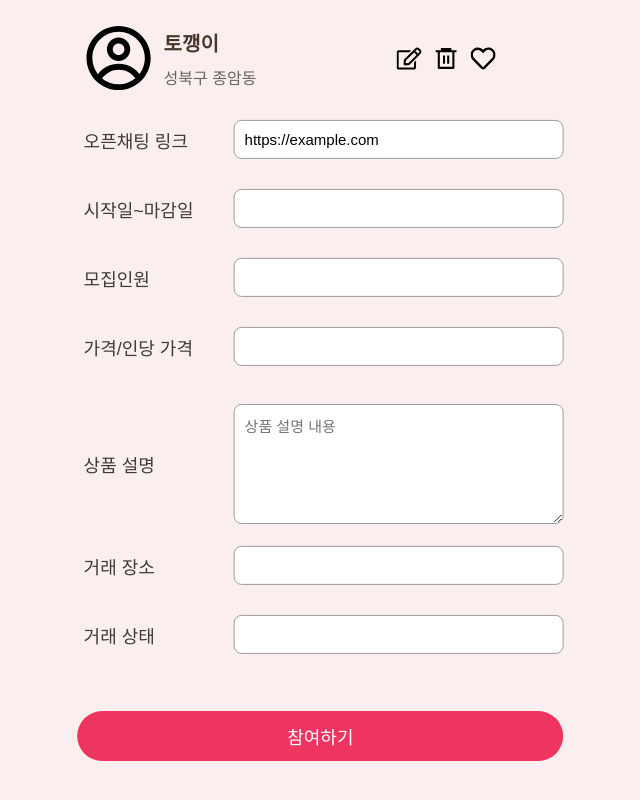
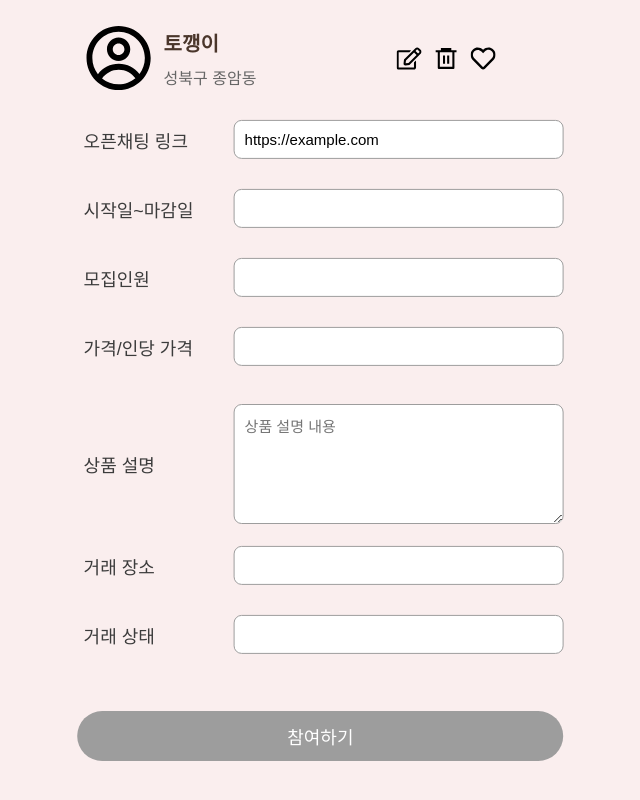
Before and after one commit to DajungDagam/DajungDagam_FE, a React (Create React App) app in the folder front/: page /groupcontent in a window 1280 px wide. Shown: the part 654-1454 px from the top of the page, without its empty margins (390-1030 px from the left). Built offline with nearby package versions, Linux system fonts and the light colour scheme; some icons are missing.

Commit message:
[feat] 참여하기 버튼 수정

```diff
--- a/front/src/pages/GroupPurchase/Content/Content.module.css
+++ b/front/src/pages/GroupPurchase/Content/Content.module.css
@@ -158,12 +158,16 @@
 }
 
 .joinButton {
-    background-color: #ee355f;
+    background-color: #9D9D9D;
     color: #fff;
     padding: 12px 210px;
-    /* width: 200px; */
     border-radius: 50px;
     font-size: 18px;
-    border: #ee355f;
+    border: #9D9D9D;
     cursor: pointer;
 }
+
+.clickedButton {
+    background-color: #EE355F;
+    border: #EE355F;
+}
--- a/front/src/pages/GroupPurchase/Content/index.jsx
+++ b/front/src/pages/GroupPurchase/Content/index.jsx
@@ -26,8 +26,9 @@ function GroupContent() {
     const [userName, setUserName] = useState("토깽이");
     const [userLocation, setUserLocation] = useState("성북구 종암동");
     const [isHeartFilled, setIsHeartFilled] = useState(false);
+    const [isClicked, setIsClicked] = useState(false);
+
     //const [title, setTitle] = useState("");
-    const [isJoined, setIsJoined] = useState(false);
 
     const handleCopyOpen = () => {
         navigator.clipboard.writeText(open);
@@ -47,7 +48,7 @@ function GroupContent() {
     };
 
     const handleJoinClick = () => {
-        setIsJoined(true);
+        setIsClicked((prev) => !prev);
     };
 
     return (
@@ -135,9 +136,12 @@ function GroupContent() {
             </div>
         </div>
         <div className={styles.button}>
-        <button className={`${styles.joinButton}`} onClick={handleJoinClick}>
-            참여하기
-        </button>
+            <button
+                className={`${styles.joinButton} ${isClicked ? styles.clickedButton : ""}`}
+                onClick={handleJoinClick}
+            >
+                참여하기
+            </button>
         </div>
         <br /><br/><br/>
     </div>
```
